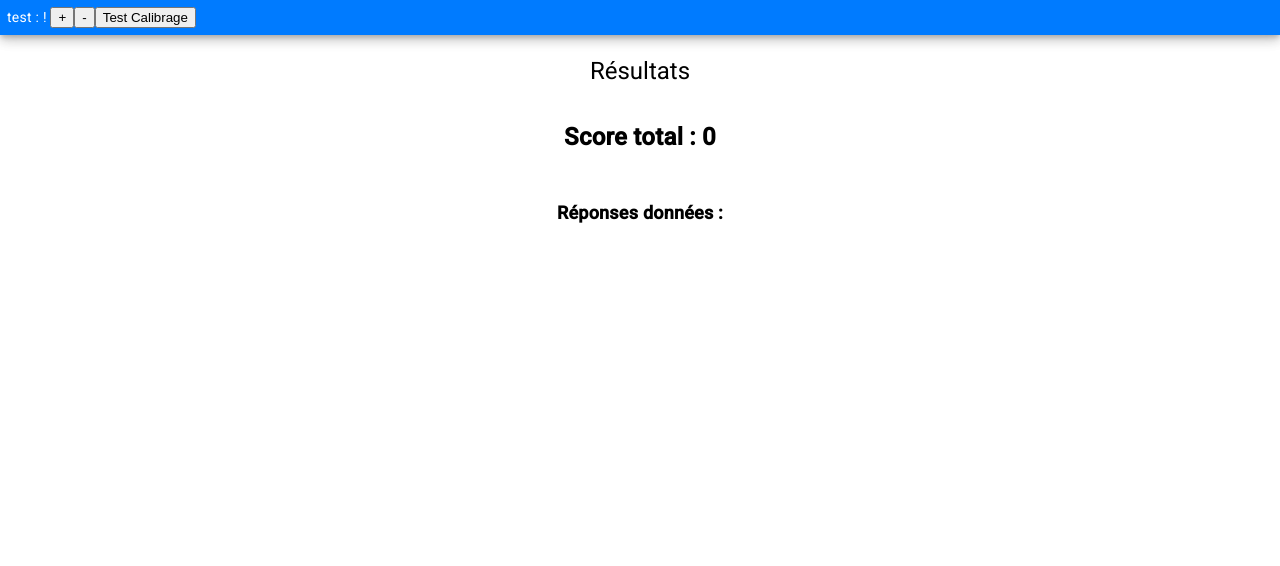
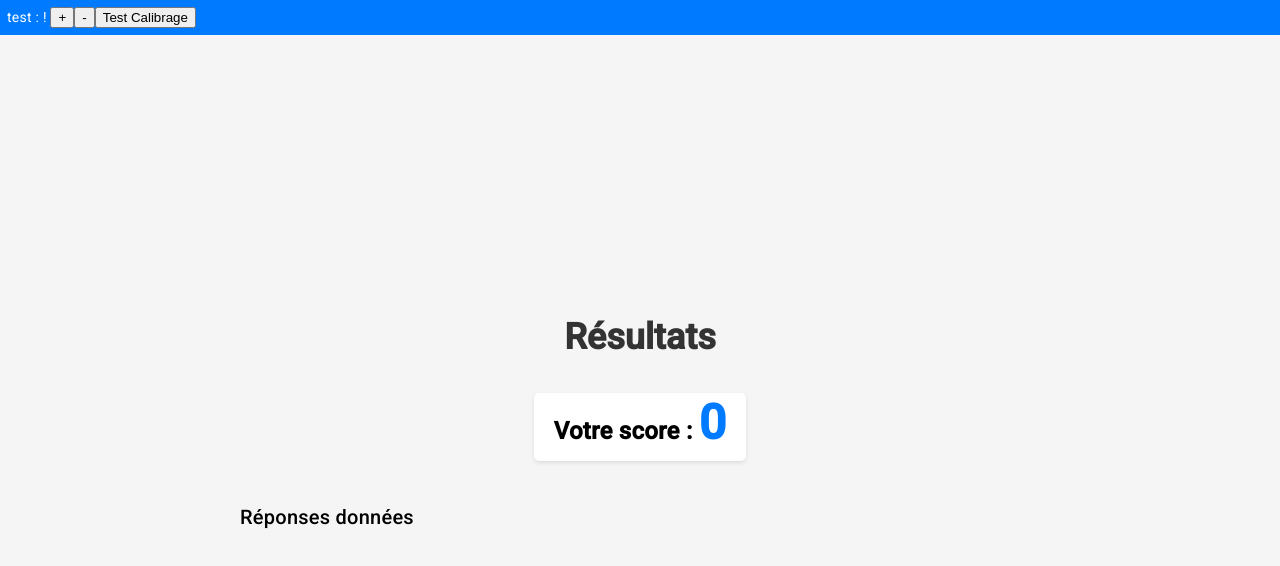
Before and after one commit to AUBINRAHMANI/PROJET-WEB-FULL-STACK, an Angular app in the folder front-end/: page /game-result in a window 1280 px wide. Shown: the top 566 px of the page. Built offline with nearby package versions, Linux system fonts and the light colour scheme.

Commit message:
Modification de l'affichage de la partie jeu

```diff
--- a/front-end/src/app/game/game-instance/game-instance.component.scss
+++ b/front-end/src/app/game/game-instance/game-instance.component.scss
@@ -3,7 +3,7 @@
   flex-direction: column;
   align-items: center;
   justify-content: center;
-  height: 100vh;
+  min-height: 100vh; /* définir la hauteur minimale de la div à 100% de la hauteur de la vue */
   background-color: #f5f5f5;
   font-family: Arial, sans-serif;
 
--- a/front-end/src/app/game/game-page/game-page.component.html
+++ b/front-end/src/app/game/game-page/game-page.component.html
@@ -6,10 +6,14 @@
     <p *ngIf="currentQuestion === undefined">Aucune question sélectionnée</p>
     <p>{{ gameService.currentQuestionIndex + 1 }}/{{ (quiz | async)?.questions?.length }}</p>
   </div>
-  <div class="game-question">
-    <app-game-question [currentQuestion]="currentQuestion" (answerSelected)="onAnswerSelected($event)" *ngIf="currentQuestion"></app-game-question>
-    <p *ngIf="currentQuestion === undefined">Aucune question sélectionnée</p>
+
+  <div class="question-container">
+    <div class="game-question">
+      <app-game-question [currentQuestion]="currentQuestion" (answerSelected)="onAnswerSelected($event)" *ngIf="currentQuestion"></app-game-question>
+      <p *ngIf="currentQuestion === undefined">Aucune question sélectionnée</p>
+    </div>
   </div>
+
   <div class="game-controls">
     <button class="btn btn-primary" [disabled]="gameService.currentQuestionIndex === 0" (click)="previousQuestion()">Précédent</button>
     <button class="btn btn-primary" [disabled]="gameService.currentQuestionIndex === ((quiz | async)?.questions?.length ?? 0) - 1" (click)="nextQuestion()">Suivant</button>
--- a/front-end/src/app/game/game-page/game-page.component.scss
+++ b/front-end/src/app/game/game-page/game-page.component.scss
@@ -1,58 +1,79 @@
+/* CSS */
 .game-page {
   display: flex;
   flex-direction: column;
-  justify-content: center;
-  align-items: center;
-  padding: 20px;
+  min-height: 100vh;
+  justify-content: space-between;
   background-color: #f5f5f5;
 }
 
 .game-info {
+  margin: 20px;
+  text-align: center;
+}
+
+.question-container {
+  flex-grow: 1;
+  display: flex;
+  justify-content: center;
+  align-items: center;
+}
+
+.game-question {
+  max-width: 800px;
+  padding: 20px;
+  background-color: #fff;
+  border: 1px solid #ccc;
+  border-radius: 10px;
+  text-align: center;
+
+  h3 {
+    font-size: 20px;
+    font-weight: bold;
     margin-bottom: 20px;
-
-  h2 {
-    font-size: 36px;
-    font-weight: bold;
-    margin-bottom: 5px;
     color: #333;
   }
 
-  h4 {
-    font-size: 24px;
-    margin-bottom: 10px;
-    color: #555;
+  p {
+    font-size: 16px;
+    margin-bottom: 20px;
+    color: #333;
   }
 
-  p {
-    font-size: 18px;
-    font-weight: bold;
-    color: #888;
+  .answer-wrapper {
+    display: flex;
+    flex-direction: column;
+
+    label {
+      font-size: 16px;
+      color: #333;
+
+      input {
+        margin-right: 10px;
       }
     }
-
-.game-question {
-  margin-bottom: 20px;
+  }
 }
 
 .game-controls {
   display: flex;
   justify-content: space-between;
-  width: 100%;
+  margin: 20px;
+  align-items: center;
+}
 
-  button {
-    padding: 10px;
+.btn {
+  padding: 10px 20px;
   font-size: 16px;
   font-weight: bold;
   border: none;
   border-radius: 5px;
   cursor: pointer;
   color: #fff;
+}
+
+.btn-primary {
   background-color: #007bff;
-
-    &:disabled {
-      opacity: 0.5;
-      cursor: not-allowed;
-    }
 
   &:hover {
     background-color: #0056b3;
@@ -61,5 +82,9 @@
   &:active {
     background-color: #00468b;
   }
+
+  &:disabled {
+    opacity: 0.5;
+    cursor: not-allowed;
   }
 }
--- a/front-end/src/app/game/game-question/game-question.component.html
+++ b/front-end/src/app/game/game-question/game-question.component.html
@@ -3,6 +3,10 @@
     <h3>{{currentQuestion.label}}</h3>
   </div>
   <div class="answers">
-    <app-game-answer *ngFor="let answer of currentQuestion.answers" [answer]="answer" (answerSelected)="onAnswerSelected(currentQuestion, answer)"></app-game-answer>
+    <div class="grid-container">
+      <div *ngFor="let answer of currentQuestion.answers" class="grid-item">
+        <app-game-answer [answer]="answer" (answerSelected)="onAnswerSelected(currentQuestion, answer)" class="answer-btn"></app-game-answer>
+      </div>
+    </div>
   </div>
 </div>
--- a/front-end/src/app/game/game-question/game-question.component.scss
+++ b/front-end/src/app/game/game-question/game-question.component.scss
@@ -1,26 +1,12 @@
-.question-container {
+.grid-container {
+  display: grid;
+  grid-template-columns: repeat(2, 1fr);
+  grid-template-rows: repeat(2, 1fr);
+  grid-gap: 1rem;
+}
+
+.grid-item {
   display: flex;
-  flex-direction: column;
   justify-content: center;
   align-items: center;
-  margin: 20px;
-
-  .question {
-    margin-bottom: 20px;
-
-    h3 {
-      font-size: 24px;
-      font-weight: bold;
-    }
-  }
-
-  .answers {
-    display: flex;
-    flex-direction: column;
-    align-items: flex-start;
-
-    app-game-answer {
-      margin-bottom: 10px;
-    }
-  }
 }
--- a/front-end/src/app/game/game-result/game-result.component.html
+++ b/front-end/src/app/game/game-result/game-result.component.html
@@ -1,14 +1,24 @@
 <div class="container">
-  <h1>Résultats</h1>
+  <h1 class="title">Résultats</h1>
   <div class="quiz-score">
-    <p>Score total : {{gameInstance?.score}}</p>
+    <p>Votre score : <span>{{gameInstance?.score}}</span></p>
   </div>
   <div class="quiz-answers">
-    <h2>Réponses données :</h2>
-    <ul>
-      <li *ngFor="let answer of gameInstance?.answersGiven">
-        <p>Question {{answer.questionId + 1}} :</p>
-        <p>Réponse donnée : {{answer.answer.value}}</p>
+    <h2>Réponses données</h2>
+    <ul class="answer-list">
+      <li class="answer-item" *ngFor="let answer of gameInstance?.answersGiven">
+        <div class="question-info">
+          <p class="question-id">Question {{answer.question.id}}</p>
+          <p class="question-label">{{answer.question.label}}</p>
+        </div>
+        <div class="answer-info">
+          <p class="answer-value">{{answer.givenAnswer.value}}</p>
+          <div class="answer-status" [ngClass]="{'correct': answer.givenAnswer.isCorrect, 'incorrect': !answer.givenAnswer.isCorrect}">
+            <span class="sr-only">{{answer.givenAnswer.isCorrect ? 'Correcte' : 'Incorrecte'}}</span>
+            <i class="fas fa-check-circle" *ngIf="answer.givenAnswer.isCorrect"></i>
+            <i class="fas fa-times-circle" *ngIf="!answer.givenAnswer.isCorrect"></i>
+          </div>
+        </div>
       </li>
     </ul>
   </div>
--- a/front-end/src/app/game/game-result/game-result.component.scss
+++ b/front-end/src/app/game/game-result/game-result.component.scss
@@ -1,4 +1,191 @@
+/*v3*/
+
+
+/*.container {
+    display: flex;
+    flex-direction: column;
+    justify-content: center;
+    align-items: center;
+    min-height: 100vh;
+    background-color: #f5f5f5;
+}
+
+.title {
+    font-size: 36px;
+    font-weight: bold;
+    color: #333;
+    margin: 20px 0;
+}
+
+.quiz-score {
+    font-size: 24px;
+    font-weight: bold;
+    margin: 20px;
+    background-color: #fff;
+    padding: 20px;
+    border-radius: 5px;
+    box-shadow: 0 2px 4px rgba(0, 0, 0, 0.1);
+}
+
+.quiz-score p {
+    margin: 0;
+}
+
+.quiz-score span {
+    font-size: 48px;
+    font-weight: bold;
+    color: #007bff;
+}
+
+.quiz-answers {
+    margin: 20px;
+    width: 100%;
+    max-width: 800px;
+}
+
+.answer-list {
+    display: grid;
+    grid-template-columns: 1fr;
+    grid-gap: 20px;
+    list-style: none;
+    padding: 0;
+    margin: 0;
+}
+
+.answer-item {
+    display: grid;
+    grid-template-columns: 2fr 1fr;
+    background-color: #fff;
+    padding: 20px;
+    border-radius: 5px;
+    box-shadow: 0 2px 4px rgba(0, 0, 0, 0.1);
+}
+
+.question-info {
+    display: flex;
+    flex-direction: column;
+    justify-content: center;
+    align-items: flex-start;
+}
+
+.question-id {
+    font-size: 18px;
+    font-weight: bold;
+    color: #333;
+    margin: 0 0 10px;
+}
+
+.question-label {
+    font-size: 24px;
+    font-weight: bold;
+    color: #555;
+    margin-bottom: 10px;
+}
+
+.answer-value {
+    font-size: 18px;
+    color: #333;
+    margin: 0;
+}
+
+.correct-answer {
+    font-size: 16px;
+    color: green;
+    margin-top: 5px;
+}
+
+.incorrect-answer {
+    font-size: 16px;
+    color: red;
+    margin-top: 5px;
+}
+
+*/
+
+
+/*v2*/
+
+
+
 .container {
+  display: flex;
+  flex-direction: column;
+  justify-content: center;
+  align-items: center;
+  min-height: 100vh;
+  background-color: #f5f5f5;
+}
+
+.title {
+  font-size: 36px;
+  font-weight: bold;
+  color: #333;
+  margin: 20px 0;
+}
+
+.quiz-score {
+  font-size: 24px;
+  font-weight: bold;
+  margin: 20px;
+  background-color: #fff;
+  padding: 20px;
+  border-radius: 5px;
+  box-shadow: 0 2px 4px rgba(0, 0, 0, 0.1);
+}
+
+.quiz-score p {
+  margin: 0;
+}
+
+.quiz-score span {
+  font-size: 48px;
+  font-weight: bold;
+  color: #007bff;
+}
+
+.quiz-answers {
+  margin: 20px;
+  width: 100%;
+  max-width: 800px;
+}
+
+.answer-list {
+  display: grid;
+  grid-template-columns: 1fr;
+  grid-gap: 20px;
+  list-style: none;
+  padding: 0;
+  margin: 0;
+}
+
+.answer-item {
+  display: grid;
+  grid-template-columns: 2fr 1fr;
+  background-color: #fff;
+  padding: 20px;
+  border-radius: 5px;
+  box-shadow: 0 2px 4px rgba(0, 0, 0, 0.1);
+}
+
+.question-info {
+  display: flex;
+  flex-direction: column;
+  justify-content: center;
+  align-items: flex-start;
+}
+
+.question-id {
+  font-size: 18px;
+  font-weight: bold;
+  color: #333;
+  margin: 0 0 10px;
+}
+
+
+
+/*v1*/
+
+/*.container {
   display: flex;
   flex-direction: column;
   justify-content: center;
@@ -50,4 +237,4 @@ p {
 
 .answer {
   margin-left: 10px;
-}
+}*/
```
Also changed, not shown: front-end/src/app/game/game-answer/game-answer.component.scss (+28 -0 lines). Lines whose indentation alone changed are shown as unchanged.
